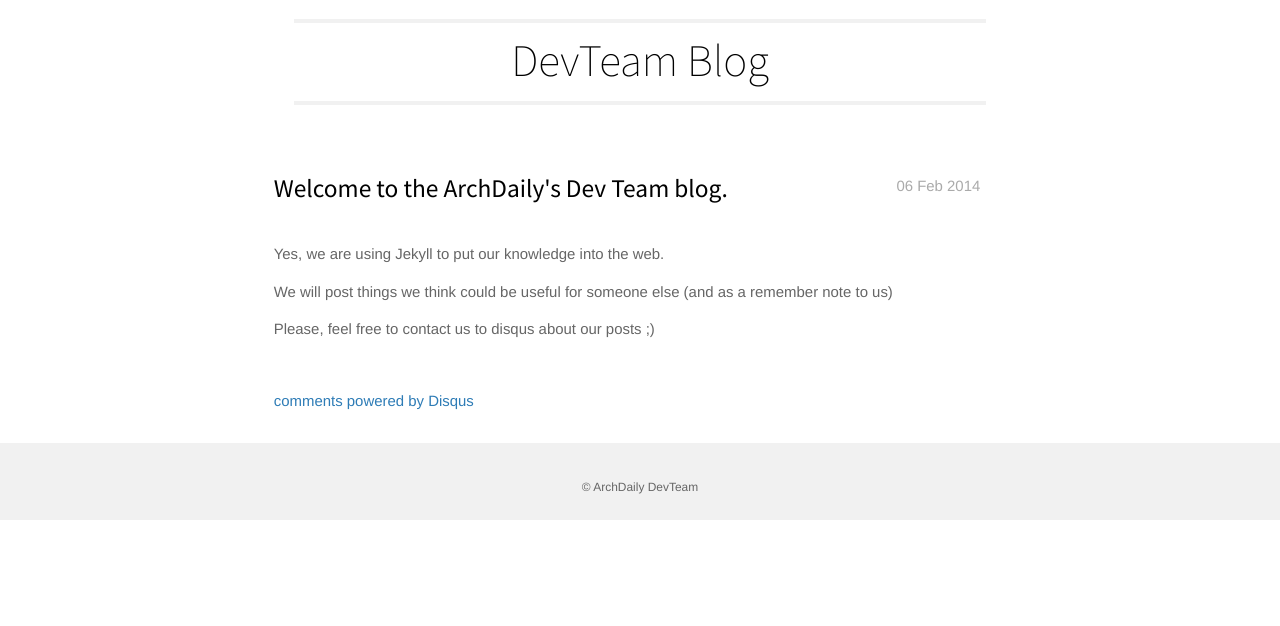
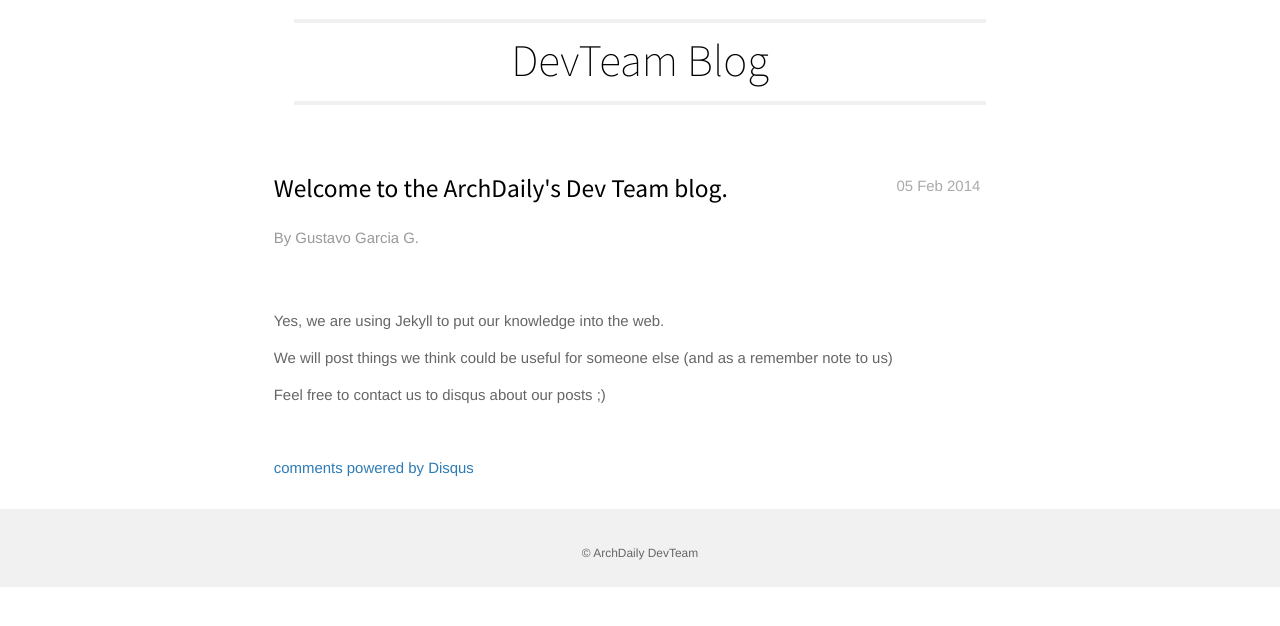
Before and after one commit to archdaily/archdaily.github.io, a Jekyll site: the page built from _posts/2014-02-05-welcome-to-jekyll.markdown, in a window 1280 px wide, cut to the strip 201-827 px from the top of the page. Built offline with Jekyll 4.4.1, drawn with Linux system fonts in a browser that asks for light colours; Markdown is read by kramdown in place of the engine named in the settings; comment, search, counter and statistics services are not loaded.

Commit message:
ADD: Authors

```diff
--- a/_layouts/post.html
+++ b/_layouts/post.html
@@ -4,6 +4,8 @@
 <h1 class="post-title">{{ page.title }}</h1>
 <p class="meta">{{ page.date | date_to_string }}</p>
 <div style="clear:both;"></div>
+<p class="post-author">By {{ page.author }}</p>
+
 <div class="post">
 {{ content }}
 </div>
--- a/_posts/2014-02-06-welcome-to-jekyll.markdown
+++ b/_posts/2014-02-05-welcome-to-jekyll.markdown
@@ -1,7 +1,8 @@
 ---
 layout: post
 title:  "Welcome to the ArchDaily's Dev Team blog."
-date:   2014-02-06 15:54:18
+author: Gustavo Garcia G.
+date:   2014-02-05 15:54:18
 categories: general
 ---
 
@@ -9,4 +10,4 @@
 
 We will post things we think could be useful for someone else (and as a remember note to us)
 
-Please, feel free to contact us to disqus about our posts ;)
+Feel free to contact us to disqus about our posts ;)
--- a/_posts/2014-02-06-our-gitflow.markdown
+++ b/_posts/2014-02-06-our-gitflow.markdown
@@ -1,6 +1,7 @@
 ---
 layout: post
 title:  "Our Very Simple Git Branching Model"
+author: Mauricio Ulloa
 date:   2014-03-19 13:00:00
 categories: Softwre-Engineering Git Gitflow
 ---
--- a/_posts/2014-02-19-vim-cool-guy.markdown
+++ b/_posts/2014-02-19-vim-cool-guy.markdown
@@ -1,6 +1,7 @@
 ---
 layout: post
 title:  "VIM can be a cool guy..."
+author: Sebastian Machuca
 date:   2014-02-19 15:54:18
 categories: text-editors vim
 ---
--- a/css/ad_dev_blog.css
+++ b/css/ad_dev_blog.css
@@ -53,6 +53,11 @@
   font-size: small;
   font-weight: bold;
 }
+.post-author {
+  color: #999;
+  margin-bottom: 4em;
+}
+
 .center{
   margin: auto;
   display: block;
--- a/css/main.css
+++ b/css/main.css
@@ -23,7 +23,7 @@
 h1, h2, h3, h4, h5, h6 {
   font-size: 100%; }
 
-h1 { margin-bottom: 1em; }
+h1 { /*margin-bottom: 1em;*/ }
 p { margin: 1em 0; }
 
 a         { color: #2E7CB6; }
```
